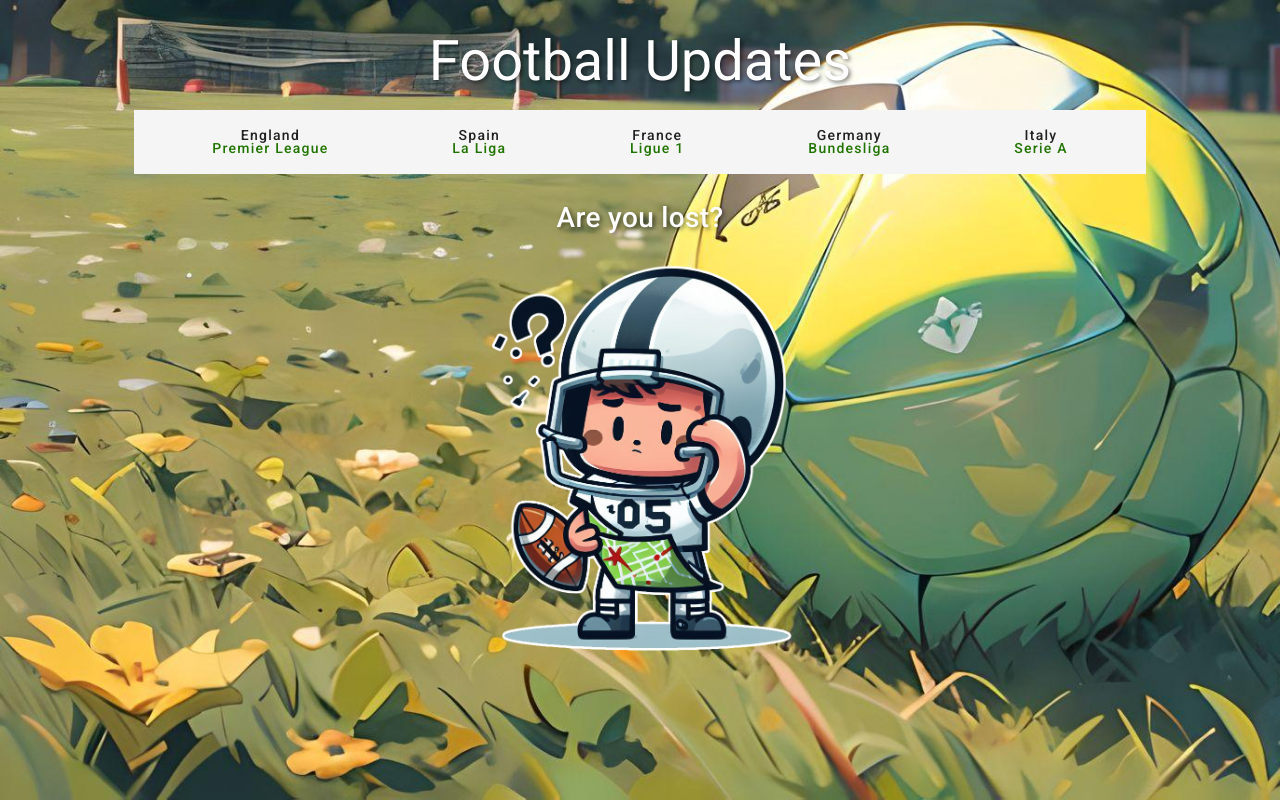
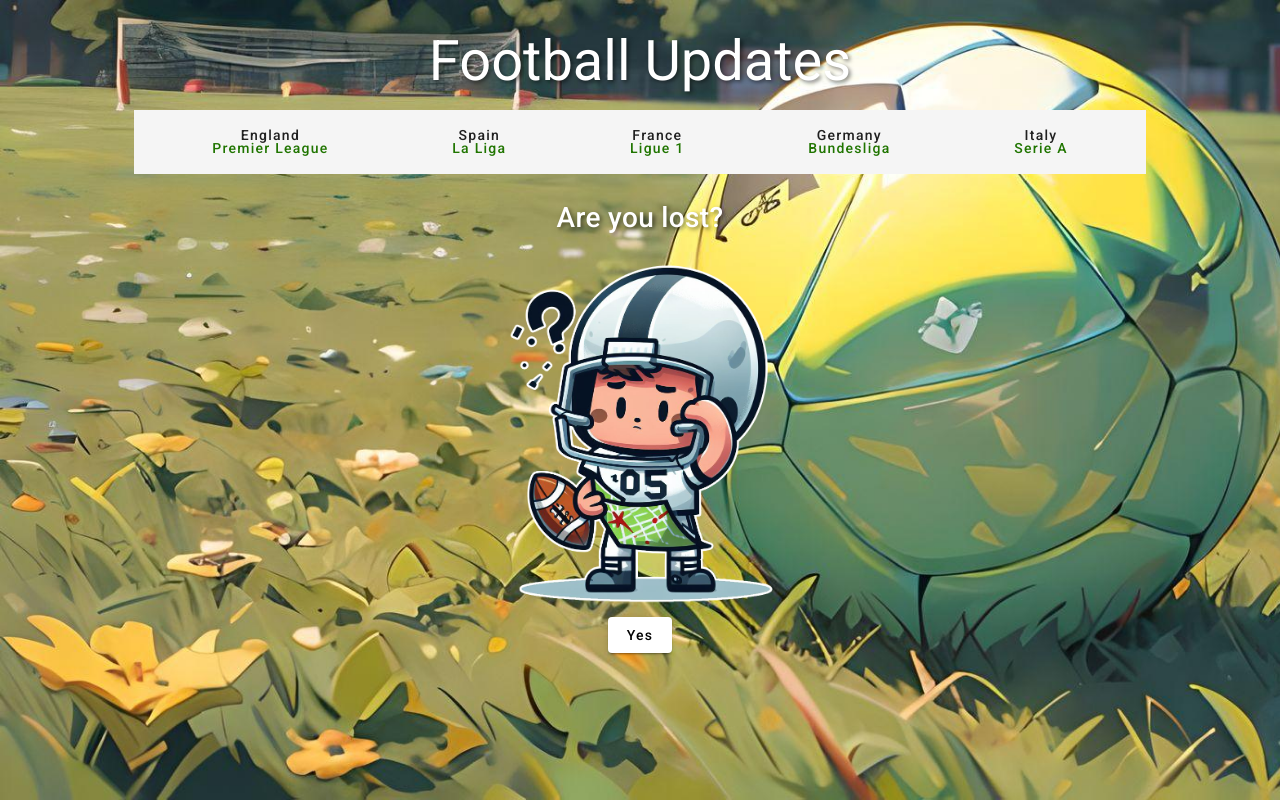
Before and after one commit to NVanvyve/FootballUpdates, an Angular app: page /not-found in a window 1280 px wide. Built offline with nearby package versions, Linux system fonts and the light colour scheme.

Commit message:
Return button in not found

```diff
--- a/src/app/components/not-found/not-found.component.html
+++ b/src/app/components/not-found/not-found.component.html
@@ -1,4 +1,7 @@
 <div>
   <h2>Are you lost?</h2>
-  <img src="assets/images/lost.png" alt="">
+  <div>
+    <img src="assets/images/lost.png" alt="">
+  </div>
+  <a mat-raised-button [routerLink]="'/'">Yes</a>
 </div>
--- a/src/app/components/not-found/not-found.component.sass
+++ b/src/app/components/not-found/not-found.component.sass
@@ -7,5 +7,6 @@ div
     text-shadow: 2px 2px 4px rgba(0, 0, 0, 0.5)
     font-size: 2em
 
-  img
-    height: 400px
+  div
+    img
+      height: 350px
```
